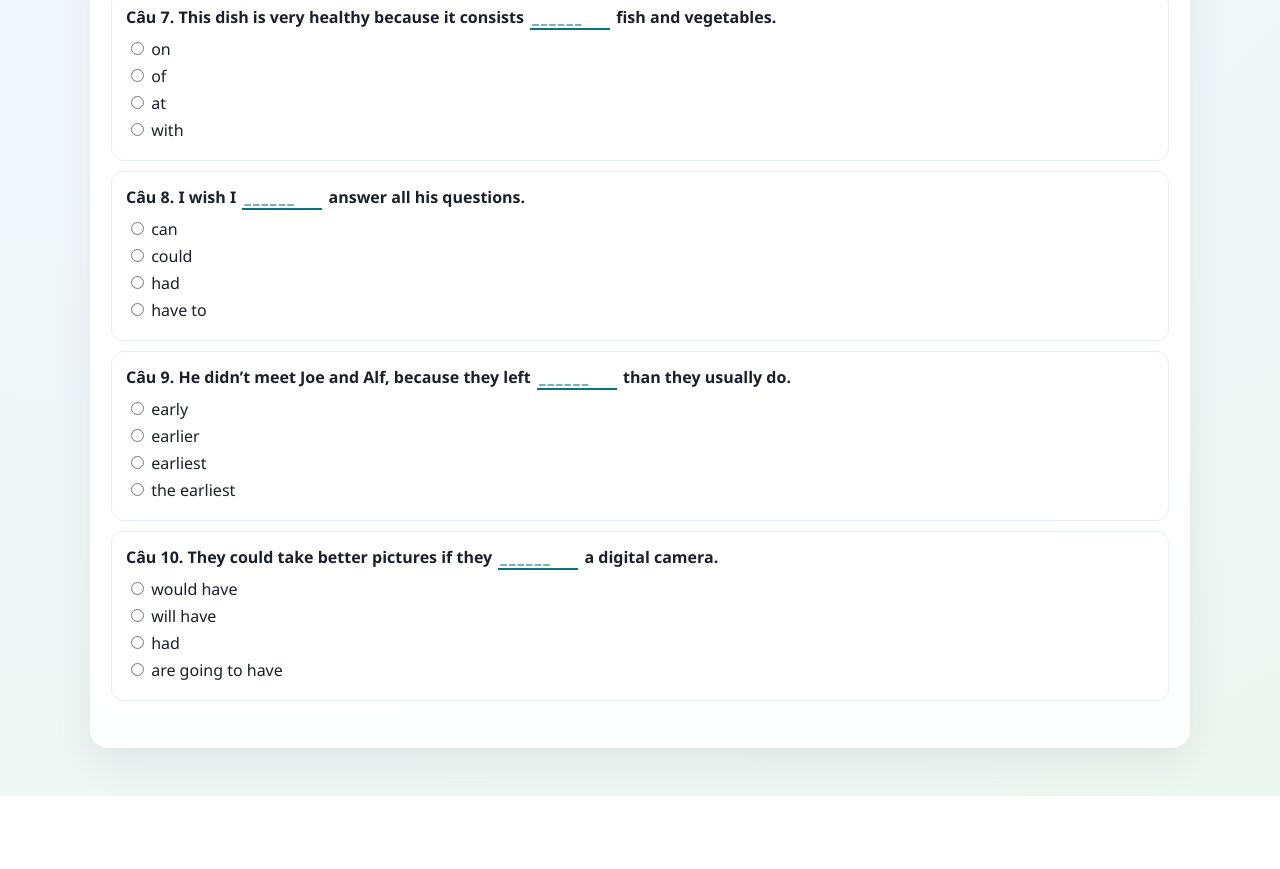
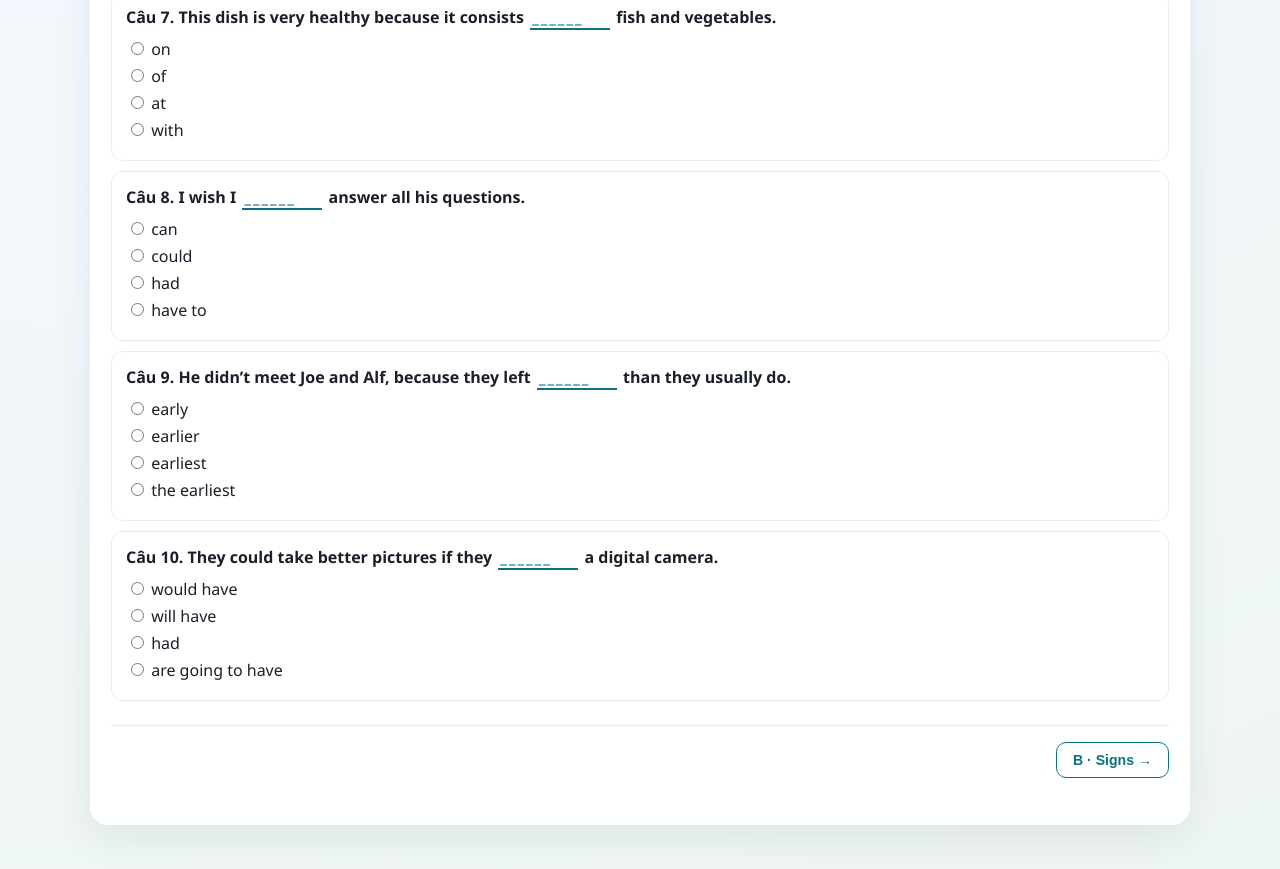
Before and after one commit to quangtin137/OnTap_B1, a plain HTML site: page index.html in a window 1280 px wide. Shown: the part 1607-2476 px from the top of the page. Before the commit the page ends 2403 px from the top, so only its background shows below. Drawn offline with Linux system fonts and the light colour scheme.

Commit message:
Add prev/next nav at bottom of each section

```diff
--- a/app.js
+++ b/app.js
@@ -169,7 +169,42 @@ function renderExam(state) {
   renderChooseABC(state.G, examRoot);
   renderTrueFalse(state.H, examRoot);
 
+  renderSectionFooterNav();
   showSection("A");
+}
+
+function renderSectionFooterNav() {
+  const keys = Object.keys(SECTION_LABELS);
+  keys.forEach((key, idx) => {
+    const block = examRoot.querySelector(`.section-block[data-section="${key}"]`);
+    if (!block) return;
+
+    const nav = document.createElement("div");
+    nav.className = "section-footer-nav";
+
+    const prevKey = keys[idx - 1];
+    const nextKey = keys[idx + 1];
+
+    if (prevKey) {
+      const btn = document.createElement("button");
+      btn.className = "sec-nav-btn sec-nav-prev";
+      btn.textContent = `← ${prevKey} · ${SECTION_LABELS[prevKey]}`;
+      btn.addEventListener("click", () => showSection(prevKey));
+      nav.appendChild(btn);
+    } else {
+      nav.appendChild(document.createElement("span"));
+    }
+
+    if (nextKey) {
+      const btn = document.createElement("button");
+      btn.className = "sec-nav-btn sec-nav-next";
+      btn.textContent = `${nextKey} · ${SECTION_LABELS[nextKey]} →`;
+      btn.addEventListener("click", () => showSection(nextKey));
+      nav.appendChild(btn);
+    }
+
+    block.appendChild(nav);
+  });
 }
 
 function showSection(key) {
@@ -179,6 +214,7 @@ function showSection(key) {
   examRoot.querySelectorAll(".sec-btn").forEach((btn) => {
     btn.classList.toggle("active", btn.dataset.sec === key);
   });
+  window.scrollTo({ top: 0, behavior: "smooth" });
 }
 
 function renderMultipleChoiceGroup(title, sectionKey, questions, parent, includeImage = false) {
--- a/styles.css
+++ b/styles.css
@@ -227,6 +227,41 @@ body {
   }
 }
 
+/* ── Section Footer Navigation ───────────────────────────── */
+
+.section-footer-nav {
+  display: flex;
+  justify-content: space-between;
+  align-items: center;
+  margin-top: 24px;
+  padding-top: 16px;
+  border-top: 1px solid #e7edf8;
+}
+
+.sec-nav-btn {
+  border: 1.5px solid var(--accent);
+  border-radius: 10px;
+  padding: 9px 16px;
+  background: #fff;
+  cursor: pointer;
+  font-size: 0.88rem;
+  font-weight: 600;
+  color: var(--accent);
+  transition: all 0.15s;
+}
+
+.sec-nav-btn:hover {
+  background: var(--accent);
+  color: #fff;
+}
+
+@media (max-width: 600px) {
+  .sec-nav-btn {
+    font-size: 0.82rem;
+    padding: 8px 12px;
+  }
+}
+
 /* ── Cloze Table (Section D) ─────────────────────────────── */
 
 .cloze-table-wrap {
```
